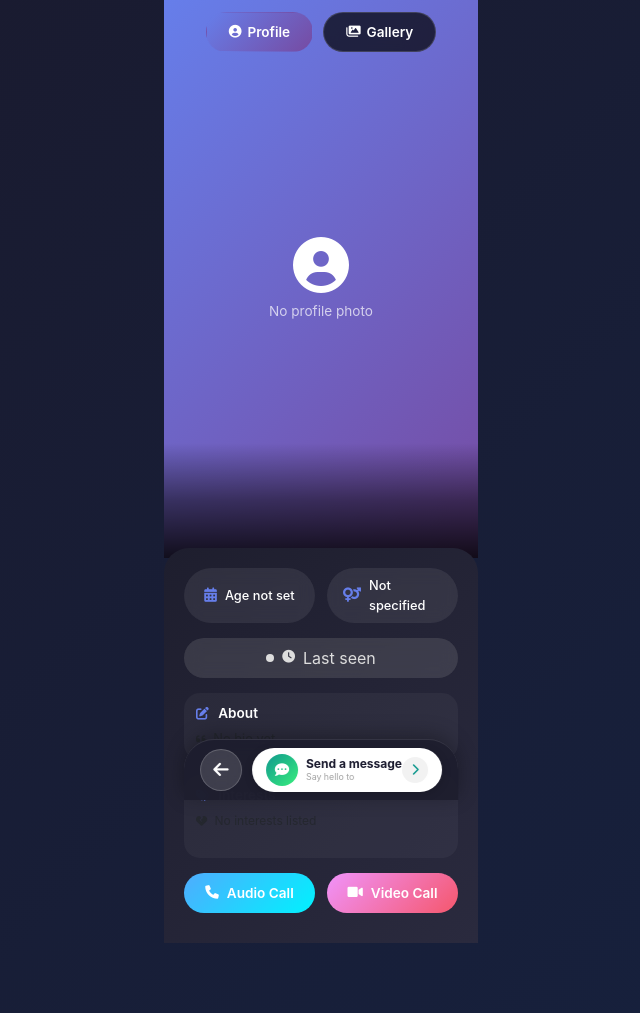
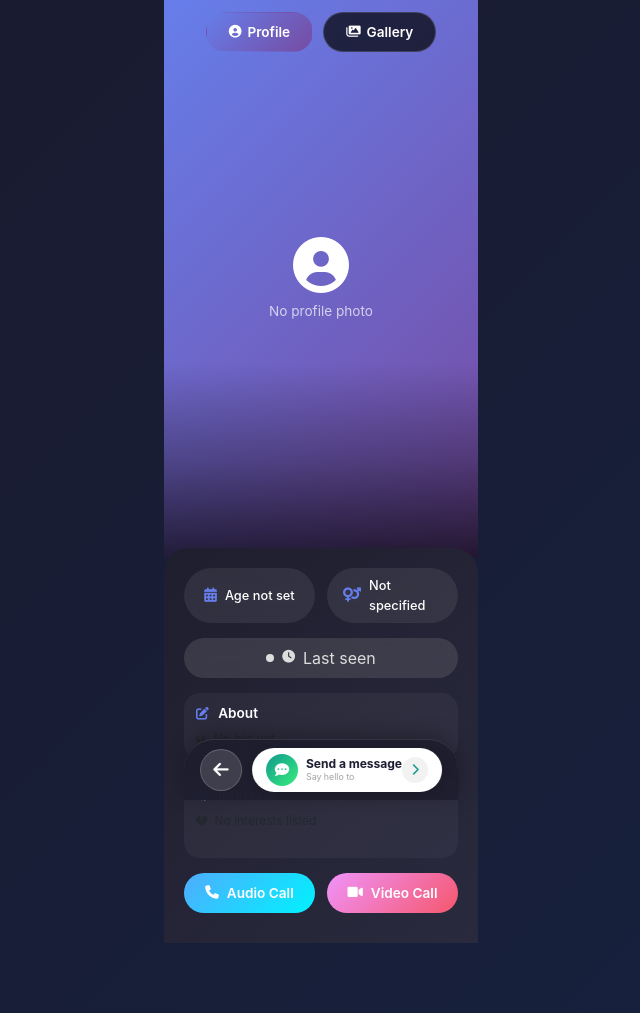
Before and after one commit to my-bmb/Message-, a Flask app: template templates/view_profile.html in a window 1280 px wide. Shown: the whole page, without its empty margins (319-959 px from the left). Run offline with Flask 3, Linux system fonts and the light colour scheme; the template is opened without the code that fills it, so the values that code supplies are empty; parts of the project's set-up code (start-up, migrations or seed data) failed here and were passed over.

Commit message:
Add files via upload

```diff
--- a/templates/view_profile.html
+++ b/templates/view_profile.html
@@ -117,14 +117,14 @@
             transform: scale(0.96);
         }
 
-        /* Name overlay at bottom of photo - SHIFTED FURTHER UP */
+        /* Name overlay at bottom of photo - SHIFTED MUCH FURTHER UP */
         .name-overlay {
             position: absolute;
             bottom: 0;
             left: 0;
             right: 0;
-            background: linear-gradient(to top, rgba(0,0,0,0.85), rgba(0,0,0,0.5), transparent);
-            padding: 60px 16px 25px;
+            background: linear-gradient(to top, rgba(0,0,0,0.7), rgba(0,0,0,0.3), transparent);
+            padding: 120px 16px 25px;
         }
 
         /* Distance and Name Container - Distance above Name */
@@ -132,7 +132,7 @@
             display: flex;
             flex-direction: column;
             align-items: flex-start;
-            gap: 6px;
+            gap: 8px;
         }
 
         /* DISTANCE BADGE - Simple Green (Appears above name) */
@@ -141,9 +141,9 @@
             align-items: center;
             gap: 0.3rem;
             background: #4CAF50;
-            padding: 0.25rem 0.7rem;
+            padding: 0.3rem 0.8rem;
             border-radius: 20px;
-            font-size: 0.65rem;
+            font-size: 0.7rem;
             font-weight: 600;
             color: white;
             animation: simpleBlink 1s ease-in-out infinite;
@@ -161,16 +161,17 @@
         }
 
         .distance-badge i {
-            font-size: 0.6rem;
+            font-size: 0.65rem;
         }
 
         /* Username - Below distance */
         .profile-username {
-            font-size: 1.6rem;
+            font-size: 1.8rem;
             font-weight: 700;
             color: white;
             margin: 0;
             order: 2;
+            text-shadow: 1px 1px 3px rgba(0,0,0,0.3);
         }
 
         /* Gallery Grid */
@@ -558,14 +559,14 @@
                 font-size: 0.85rem;
             }
             .profile-username {
-                font-size: 1.8rem;
+                font-size: 2rem;
             }
             .distance-badge {
-                font-size: 0.7rem;
-                padding: 0.3rem 0.8rem;
+                font-size: 0.75rem;
+                padding: 0.35rem 0.9rem;
             }
             .name-overlay {
-                padding: 70px 16px 30px;
+                padding: 140px 16px 30px;
             }
         }
 
@@ -580,7 +581,7 @@
                 max-width: 600px;
             }
             .name-overlay {
-                padding: 80px 16px 35px;
+                padding: 160px 16px 35px;
             }
         }
     </style>
@@ -613,7 +614,7 @@
                     </div>
                     {% endif %}
 
-                    <!-- Name overlay at bottom - SHIFTED FURTHER UP -->
+                    <!-- Name overlay at bottom - SHIFTED MUCH FURTHER UP -->
                     <div class="name-overlay">
                         <div class="distance-name-container">
                             {% if distance %}
```
